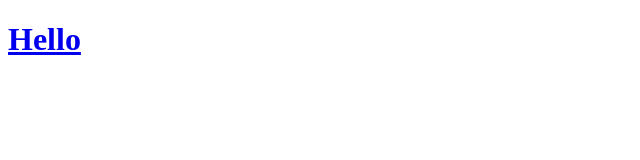
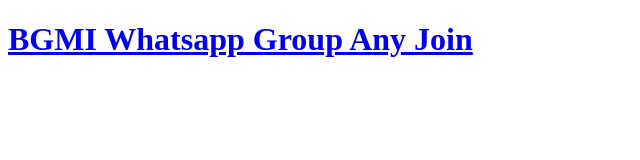
Before and after one commit to ashrafkhang8/reyBadshah, a plain HTML site: page about.html in a window 1280 px wide. Shown: the whole page, without its empty margins (0-640 px from the left). Drawn offline with Linux system fonts and the light colour scheme.

Commit message:
Update about.html

```diff
--- a/about.html
+++ b/about.html
@@ -8,7 +8,7 @@
 </head>
 
 <body>
-    <h1><a href="http://10.8.17.202:8080/home.php">Hello</a> </h1>
+    <h1><a href="https://chat.whatsapp.com/CoZMlIqdV0Y44PZV4alcwX"><B>BGMI Whatsapp Group Any Join</B></a> </h1>
 
 
 </body>
```
